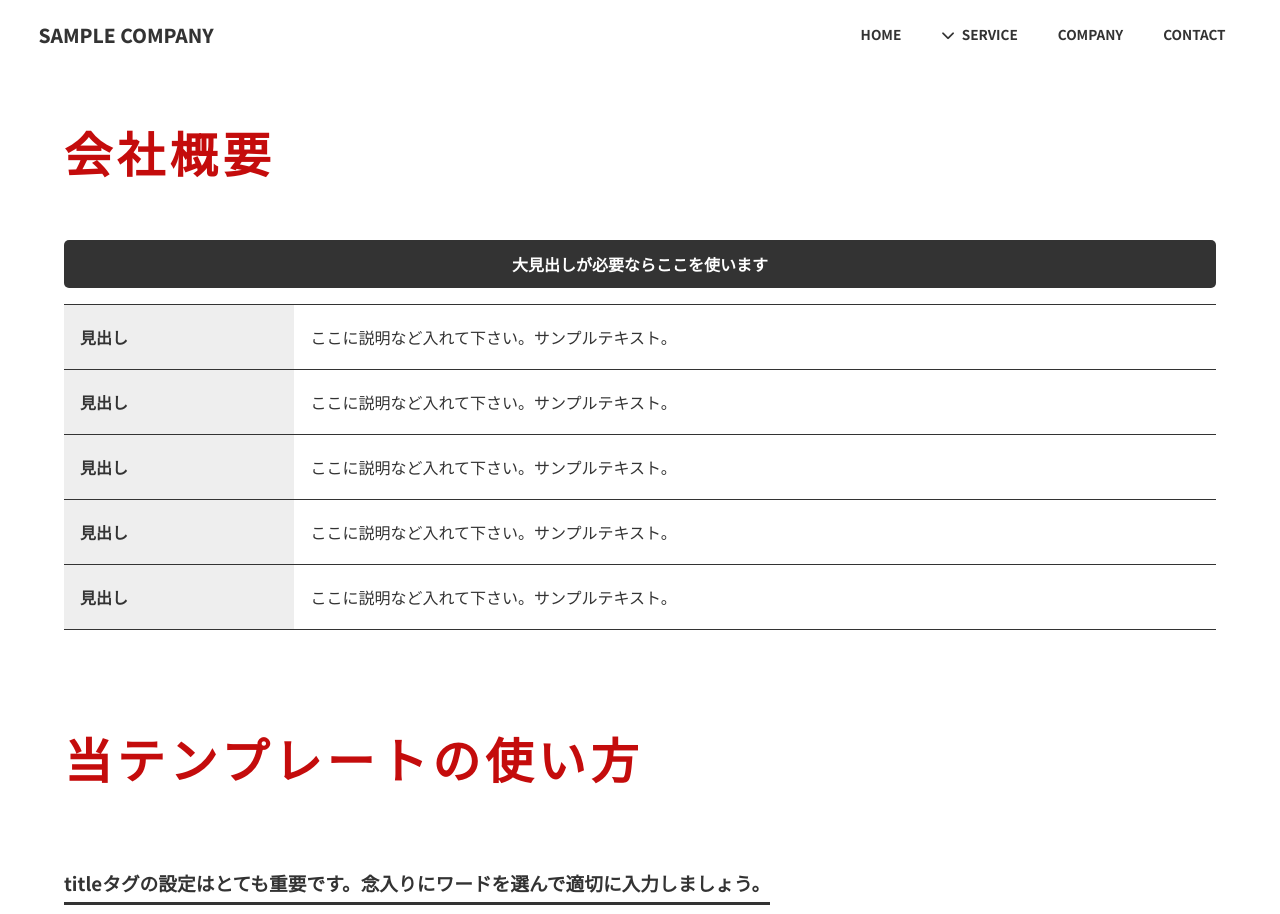
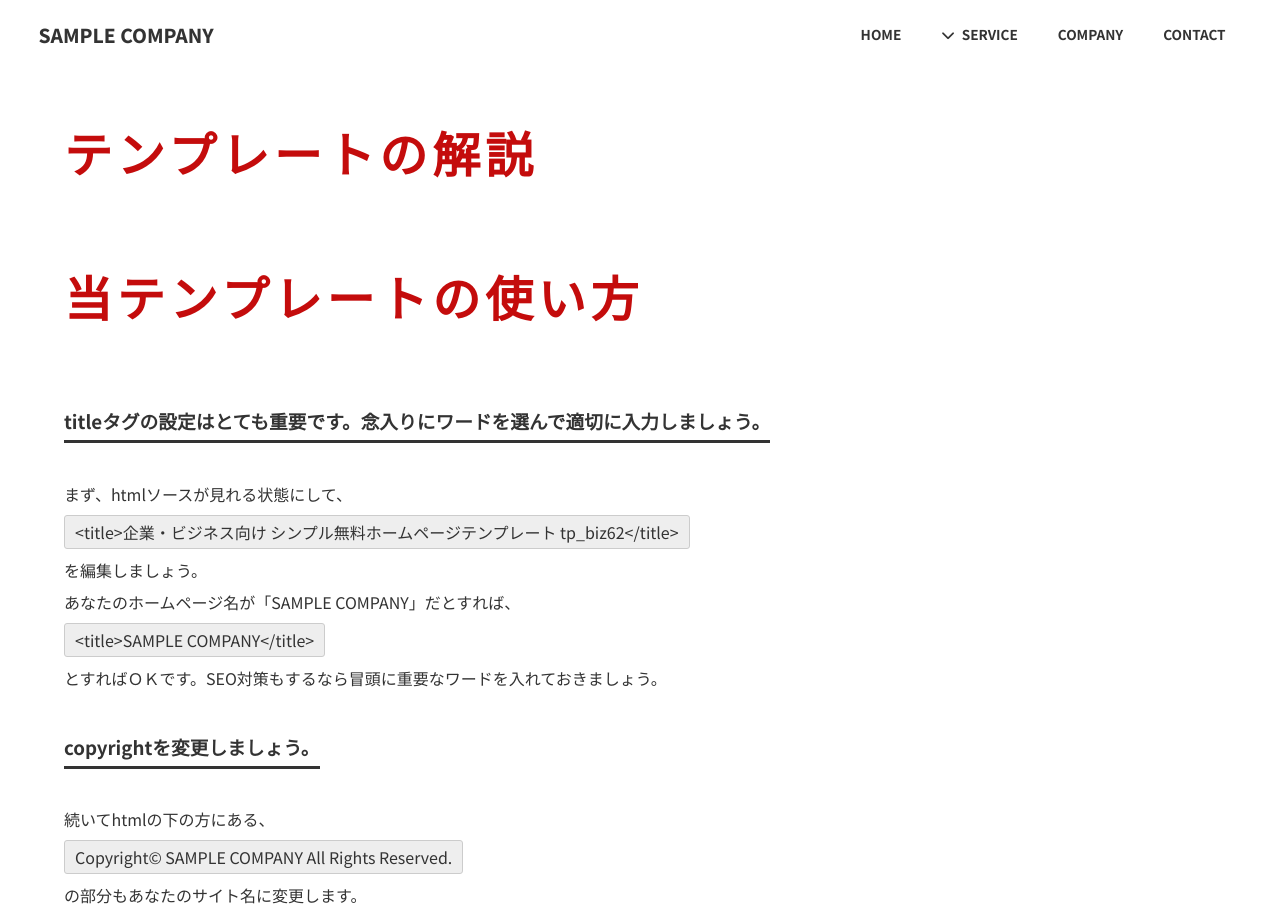
Before and after one commit to ms553/-, a plain HTML site: page company.html in a window 1280 px wide. Shown: the top 914 px of the page. Drawn offline with nearby package versions, Linux system fonts and the light colour scheme; some packages are replaced by stand-ins of ours; a script that the page names is missing; a web font is replaced by a local one.

Commit message:
HTMLファイルの修正

```diff
--- a/company.html
+++ b/company.html
@@ -48,31 +48,8 @@
 
 <section>
 
-<h2>会社概要</h2>
+<h2>テンプレートの解説</h2>
 
-<table class="ta1">
-<caption>大見出しが必要ならここを使います</caption>
-<tr>
-<th>見出し</th>
-<td>ここに説明など入れて下さい。サンプルテキスト。</td>
-</tr>
-<tr>
-<th>見出し</th>
-<td>ここに説明など入れて下さい。サンプルテキスト。</td>
-</tr>
-<tr>
-<th>見出し</th>
-<td>ここに説明など入れて下さい。サンプルテキスト。</td>
-</tr>
-<tr>
-<th>見出し</th>
-<td>ここに説明など入れて下さい。サンプルテキスト。</td>
-</tr>
-<tr>
-<th>見出し</th>
-<td>ここに説明など入れて下さい。サンプルテキスト。</td>
-</tr>
-</table>
 
 </section>
 
@@ -266,7 +243,7 @@ orderは数字の小さな順に並びます。
 <ul id="footermenu">
 <li><a href="index.html">HOME</a></li>
 <li><a href="service.html">SERVICE</a></li>
-<li><a href="company.html">COMPANY</a></li>
+<li><a href="company.html">HTML Temlate</a></li>
 <li><a href="contact.html">CONTACT</a></li>
 </ul>
 
```
